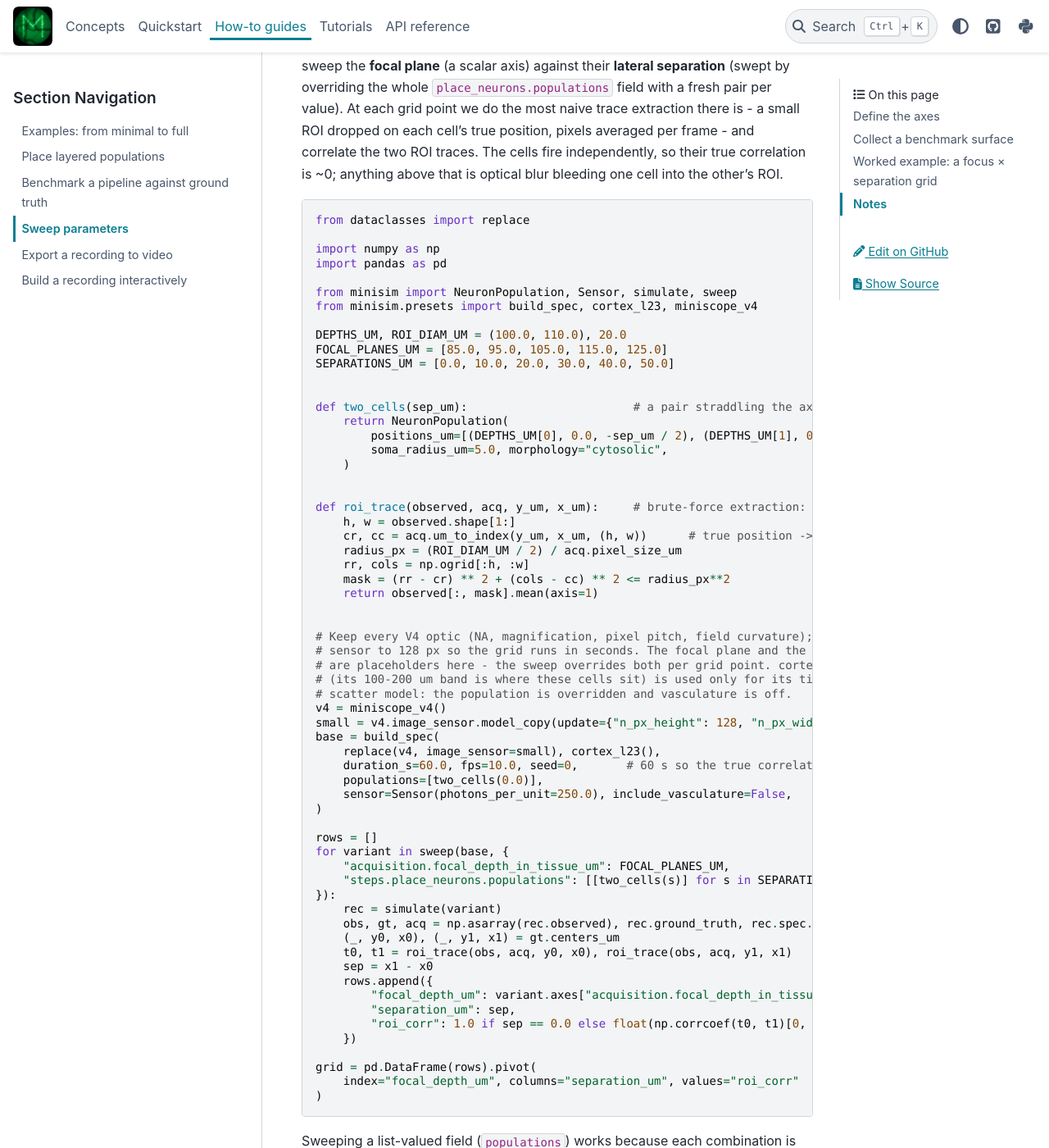
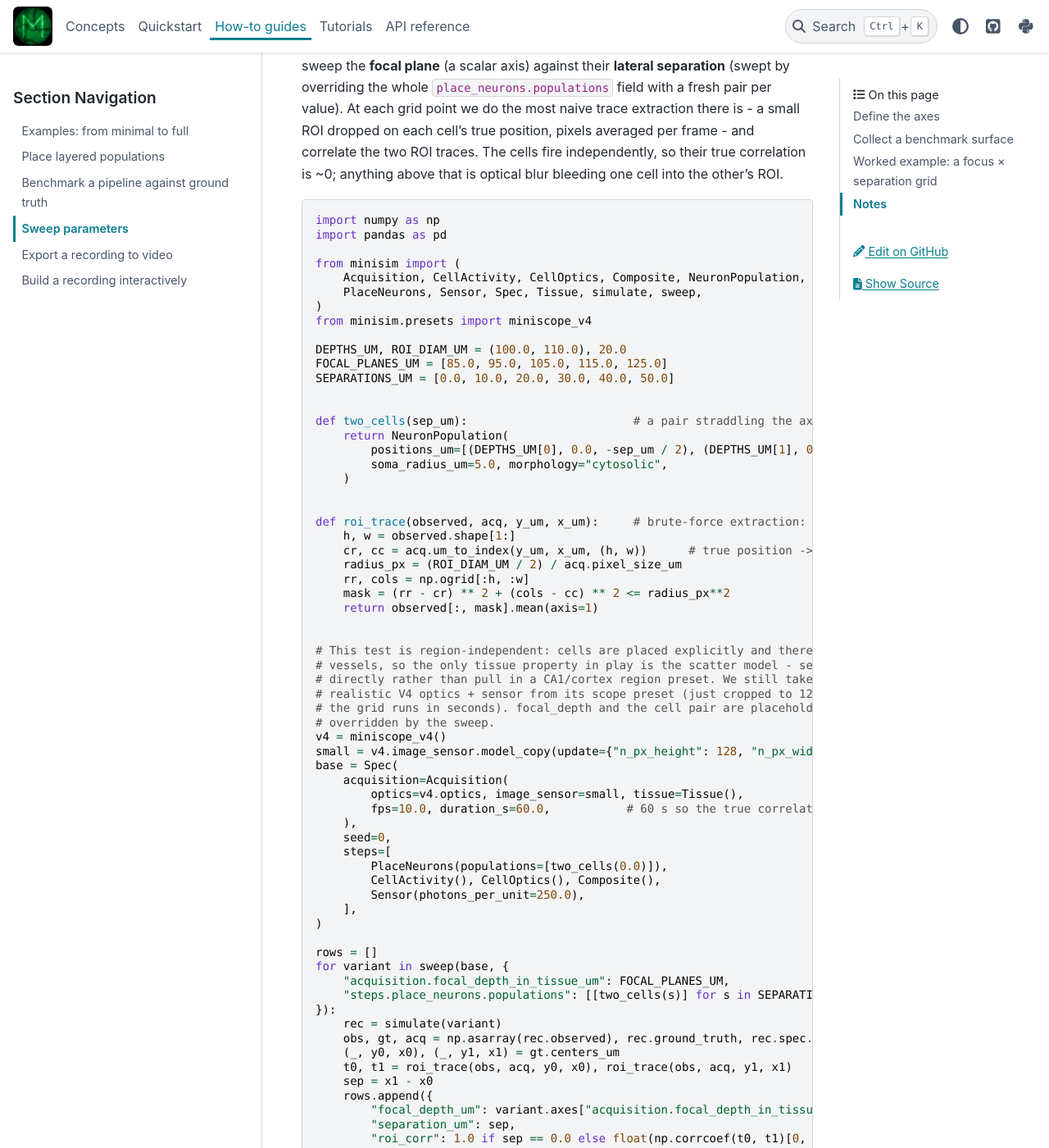
Before and after one commit to miniscope/minisim, a Sphinx documentation site: the page built from docs/howto/sweep.md, in a window 1280 px wide and 1400 px high, scrolled down 1398 px. Shown: the whole window at 82% size. Built offline with Sphinx 7.4.7 and the PyData theme 0.15.4, drawn with Linux system fonts in a browser that asks for light colours.

Commit message:
docs(sweep): set tissue directly instead of pulling in a region preset
This crosstalk test is region-independent: the population is placed explicitly and vasculature is off, so a CA1/cortex region preset only ever contributed a default Tissue, which read as a dependence that isn't there. Build the base Spec directly with an explicit Tissue() and the standard cell chain, keeping just the realistic V4 scope preset (optics + cropped sensor). Numbers unchanged.

Co-Authored-By: Claude Opus 4.8 (1M context) <noreply@anthropic.com>

````diff
--- a/docs/howto/sweep.md
+++ b/docs/howto/sweep.md
@@ -64,13 +64,14 @@ correlation is ~0; anything above that is optical blur bleeding one cell into th
 other's ROI.
 
 ```python
-from dataclasses import replace
-
 import numpy as np
 import pandas as pd
 
-from minisim import NeuronPopulation, Sensor, simulate, sweep
-from minisim.presets import build_spec, cortex_l23, miniscope_v4
+from minisim import (
+    Acquisition, CellActivity, CellOptics, Composite, NeuronPopulation,
+    PlaceNeurons, Sensor, Spec, Tissue, simulate, sweep,
+)
+from minisim.presets import miniscope_v4
 
 DEPTHS_UM, ROI_DIAM_UM = (100.0, 110.0), 20.0
 FOCAL_PLANES_UM = [85.0, 95.0, 105.0, 115.0, 125.0]
@@ -93,18 +94,25 @@ def roi_trace(observed, acq, y_um, x_um):     # brute-force extraction: mean of
     return observed[:, mask].mean(axis=1)
 
 
-# Keep every V4 optic (NA, magnification, pixel pitch, field curvature); crop the
-# sensor to 128 px so the grid runs in seconds. The focal plane and the cell pair
-# are placeholders here - the sweep overrides both per grid point. cortex_l23()
-# (its 100-200 um band is where these cells sit) is used only for its tissue
-# scatter model: the population is overridden and vasculature is off.
+# This test is region-independent: cells are placed explicitly and there are no
+# vessels, so the only tissue property in play is the scatter model - set it
+# directly rather than pull in a CA1/cortex region preset. We still take the
+# realistic V4 optics + sensor from its scope preset (just cropped to 128 px so
+# the grid runs in seconds). focal_depth and the cell pair are placeholders, both
+# overridden by the sweep.
 v4 = miniscope_v4()
 small = v4.image_sensor.model_copy(update={"n_px_height": 128, "n_px_width": 128})
-base = build_spec(
-    replace(v4, image_sensor=small), cortex_l23(),
-    duration_s=60.0, fps=10.0, seed=0,       # 60 s so the true correlation settles to ~0
-    populations=[two_cells(0.0)],
-    sensor=Sensor(photons_per_unit=250.0), include_vasculature=False,
+base = Spec(
+    acquisition=Acquisition(
+        optics=v4.optics, image_sensor=small, tissue=Tissue(),
+        fps=10.0, duration_s=60.0,           # 60 s so the true correlation settles to ~0
+    ),
+    seed=0,
+    steps=[
+        PlaceNeurons(populations=[two_cells(0.0)]),
+        CellActivity(), CellOptics(), Composite(),
+        Sensor(photons_per_unit=250.0),
+    ],
 )
 
 rows = []
````
Also changed, not shown: 1 other file.
